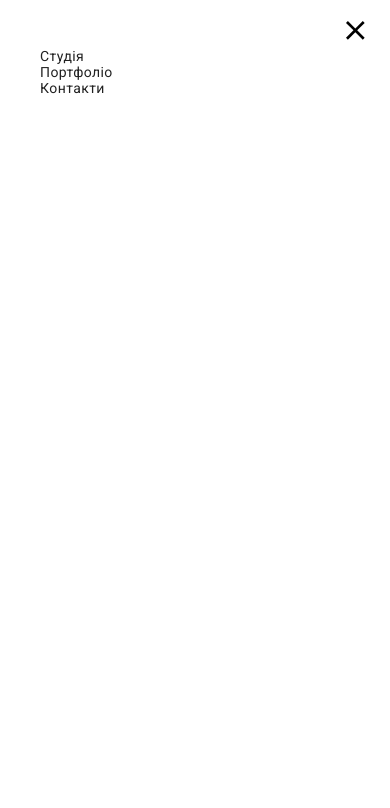
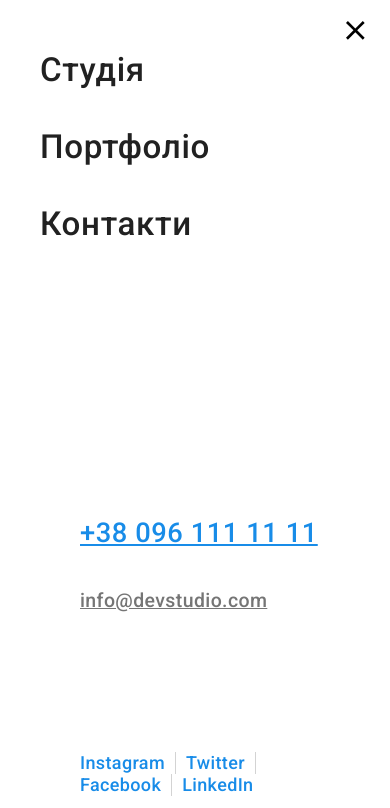
Before and after one commit to vadim77721E/goit-markup-hw-08, a plain HTML site: page index.html in a window 390 px wide. Both pictures are taken after a click on the button 354 px from the left and 36 px from the top of the page. Shown: the top 808 px of the page. Drawn offline with nearby package versions, Linux system fonts and the light colour scheme.

Commit message:
модальне вікно

```diff
--- a/index.html
+++ b/index.html
@@ -54,12 +54,44 @@
                 </svg>
             </button>
             <ul class="menu-navigation link list">
-                <li class="list-menu">Студія</li>
-                <li class="list-menu">Портфоліо</li>
-                <li class="list-menu">Контакти</li>
+                <li class="list-menu ">
+                  <a class="menu-navigation_list link" href="index.html">Студія</a>
+                </li>
+                <li class="list-menu">
+                   <a class="menu-navigation_list link" href="portfolio.html">Портфоліо</a>
+                </li>
+                <li class="list-menu">
+                    <a class="menu-navigation_list link" href="index.html">Контакти</a>
+                </li>
             </ul>
+            <div class="menu_secon-container">
+                <ul class="menu__header-contacts">
+                  <li class="menu__contacts-item list">
+                    <a class="menu__contact-link menu__contact-link--blue list" href="tel:380961111111">
+                      +38 096 111 11 11</a>
+                  </li>
+                  <li class="menu__contacts-item list">
+                    <a class="menu__contact-link menu__contact-link--dark list" href="mailto:info@devstudio.com">
+                      info@devstudio.com</a>
+                  </li>
+                </ul>
+                <ul class="menu__social-list">
+                  <li class="menu__social-item list">
+                    <a class="menu__social-link link" href="" lang="en">Instagram</a>
+                  </li>
+                  <li class="menu__social-item list">
+                    <a class="menu__social-link link" href="" lang="en">Twitter</a>
+                  </li>
+                  <li class="menu__social-item list">
+                    <a class="menu__social-link link" href="" lang="en">Facebook</a>
+                  </li>
+                  <li class="menu__social-item list">
+                    <a class="menu__social-link link" href="" lang="en">LinkedIn</a>
+                  </li>
+                </ul>
+            </div>
         </div>
-        </div>
+    </div>
 </header>
     <section class="title-baner">
         <div class="container">
--- a/sass/components/_mobal-menu.scss
+++ b/sass/components/_mobal-menu.scss
@@ -53,3 +53,90 @@
     height: 100%;
 
 }
+
+.menu-navigation{
+    display: flex;
+    flex-direction: column;
+    flex-grow: 4;
+}
+
+.list-menu{
+    &:not(:last-child) {
+        margin-bottom: 32px;
+      }
+}
+
+.menu-navigation_list{
+    display: block;
+    font-weight:500;
+    font-size: 40px;
+    line-height: 1.17;
+    padding: 3px 0;
+    letter-spacing: 0.02em;
+    color: #212121;
+
+    @media screen and (max-width: 479px) {
+        font-size: 8.5vw;
+    }
+
+      &:hover,
+      &:focus {
+        color: var(--accent-color);
+      }
+}
+
+.menu_secon-container {
+    display: flex;
+    flex-direction: column;
+    flex-grow: 2;
+    justify-content: space-between;
+}
+
+.menu__contact-link {
+    display: block;
+    font-weight: 500;
+    letter-spacing: 0.02em;
+}
+
+.menu__contact-link--blue {
+    font-size: 34px;
+    line-height: 1.8;
+    color: var(--accent-color);
+    padding: 16px 0;
+    @media screen and (max-width: 479px) {
+      font-size: 7vw;
+    }
+}
+
+.menu__contact-link--dark {
+    font-size: 24px;
+    line-height: 1.17;
+    padding: 16px 0;
+    color: #757575;
+    @media screen and (max-width: 479px) {
+      font-size: 5vw;
+    }
+}
+
+.menu__social-list {
+    display: flex;
+    flex-wrap: wrap;
+    font-weight: 500;
+    font-size: 18px;
+    line-height: 1.22;
+    letter-spacing: 0.02em;
+    color: var(--accent-color);
+    margin-left: -10px;
+}
+
+.menu__social-item {
+    padding: 0 10px;
+    &:not(:last-child) {
+      border-right: 1px solid rgba(33, 33, 33, 0.2);
+    }
+}
+
+.menu__social-link {
+    display: inline-block;
+    color: currentColor;
+}
--- a/sass/layout/_nav.scss
+++ b/sass/layout/_nav.scss
@@ -16,8 +16,8 @@
   }
 
   .nav-list{
-  display: flex;
-  align-items: center;
+    display: flex;
+    align-items: center;
   }
 
   .nav-list .link{
```
Also changed, not shown: css/main.css, css/main.min.css, 2 other files.
